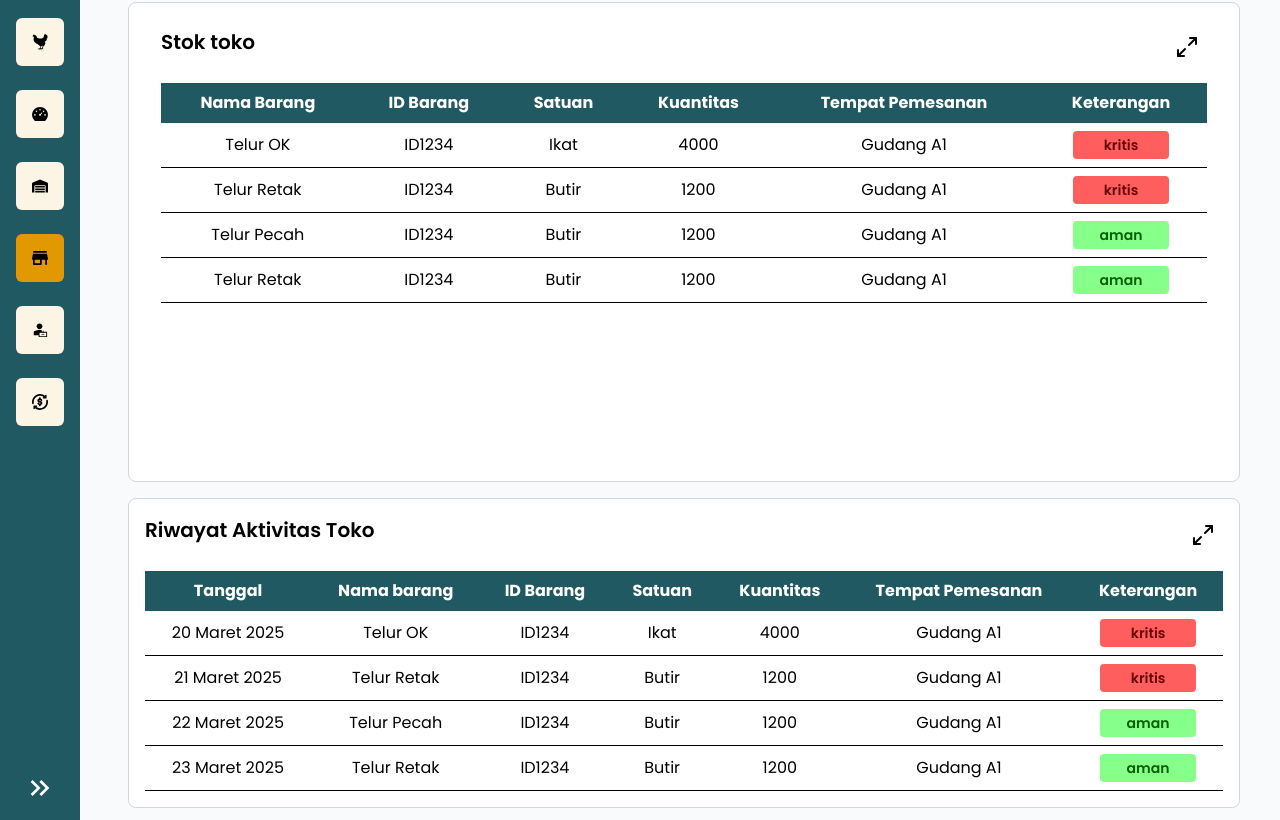
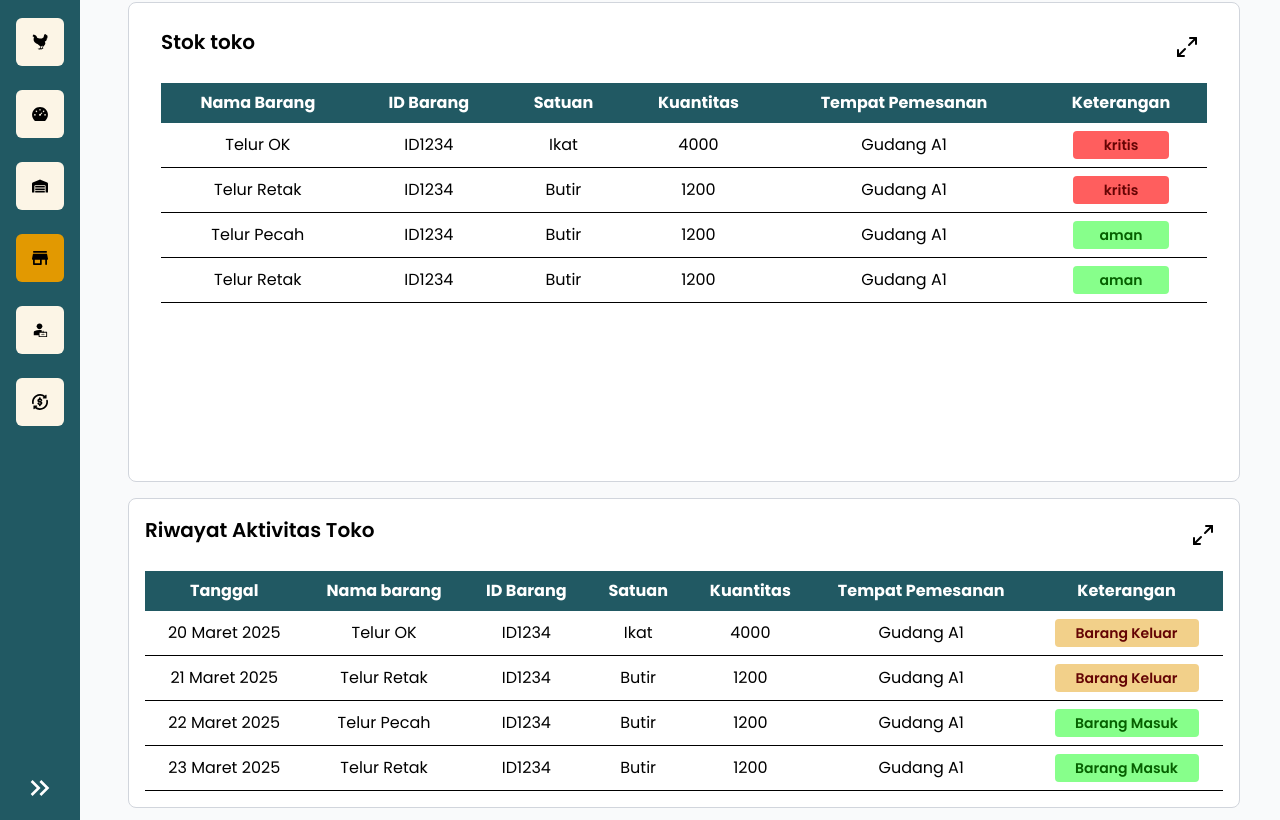
Before and after one commit to Semeton-Corp/Anugerah-Jaya-Farm-Volare-FE, a React (Vite) app: page /owner/toko in a window 1280 px wide. Shown: the part 320-1140 px from the top of the page. Built offline with nearby package versions, Linux system fonts and the light colour scheme.

Commit message:
fixing the toko page

```diff
--- a/src/pages/Toko.jsx
+++ b/src/pages/Toko.jsx
@@ -79,7 +79,7 @@ const aktivitasTokoData = [
     satuan: "Ikat",
     kuantitas: 4000,
     tempat: "Gudang A1",
-    keterangan: "kritis",
+    keterangan: "Barang Keluar",
   },
   {
     tanggal: "21 Maret 2025",
@@ -88,7 +88,7 @@ const aktivitasTokoData = [
     satuan: "Butir",
     kuantitas: 1200,
     tempat: "Gudang A1",
-    keterangan: "kritis",
+    keterangan: "Barang Keluar",
   },
   {
     tanggal: "22 Maret 2025",
@@ -97,7 +97,7 @@ const aktivitasTokoData = [
     satuan: "Butir",
     kuantitas: 1200,
     tempat: "Gudang A1",
-    keterangan: "aman",
+    keterangan: "Barang Masuk",
   },
   {
     tanggal: "23 Maret 2025",
@@ -106,7 +106,7 @@ const aktivitasTokoData = [
     satuan: "Butir",
     kuantitas: 1200,
     tempat: "Gudang A1",
-    keterangan: "aman",
+    keterangan: "Barang Masuk",
   },
 ];
 
@@ -288,10 +288,10 @@ const Toko = () => {
                   <td className="py-2 px-4">{item.tempat}</td>
                   <td className="py-2 px-4 flex justify-center">
                     <span
-                      className={`w-24 py-1 flex justify-center rounded text-sm font-semibold ${
-                        item.keterangan === "aman"
+                      className={`w-36 py-1 flex justify-center rounded text-sm font-semibold ${
+                        item.keterangan === "Barang Masuk"
                           ? "bg-aman-box-surface-color text-aman-text-color"
-                          : "bg-kritis-box-surface-color text-kritis-text-color"
+                          : "bg-orange-200 text-kritis-text-color"
                       }`}
                     >
                       {item.keterangan}
```
